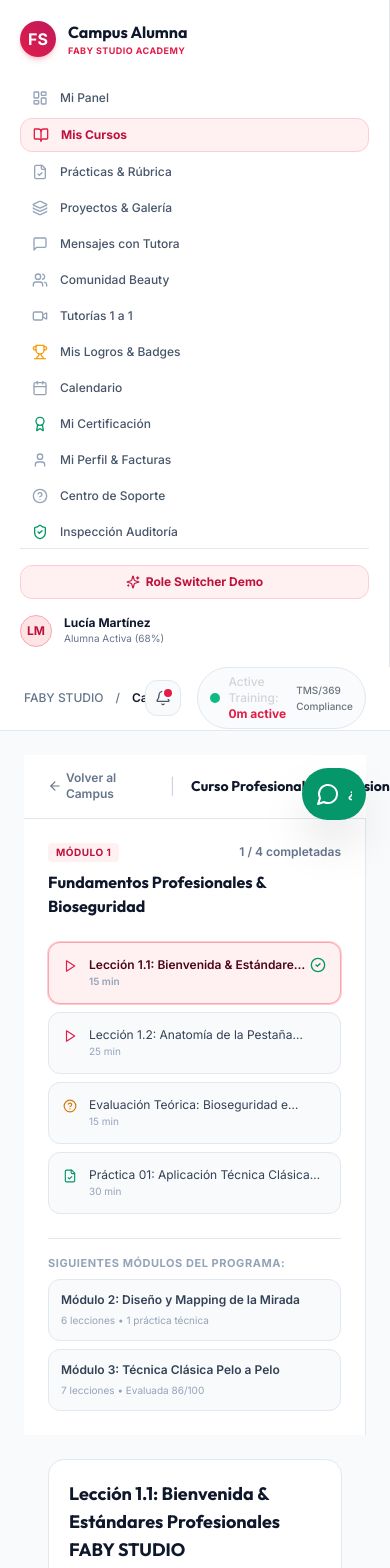
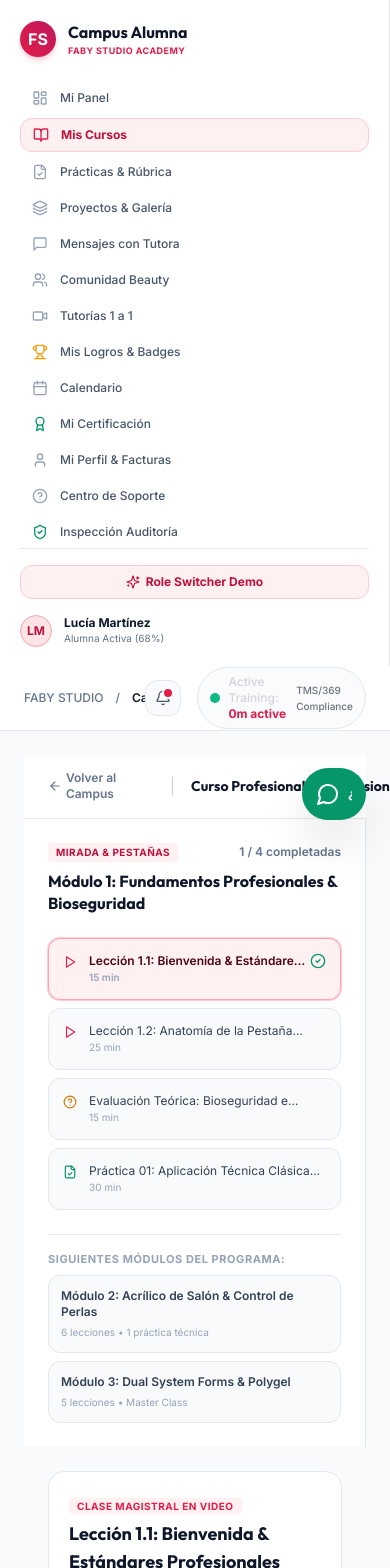
Before and after one commit to gerenciamktgroup-spec/faby-studio-academy, a Next.js app: page /campus/cursos/c1000000-0000-0000-0000-000000000001 in a window 390 px wide. Shown: the top 1568 px of the page. Built offline with nearby package versions, Linux system fonts and the light colour scheme.

Commit message:
feat: add YouTube video player integration for Master Class Manicure Premium

```diff
--- a/src/app/campus/cursos/[courseId]/page.tsx
+++ b/src/app/campus/cursos/[courseId]/page.tsx
@@ -2,6 +2,7 @@
 
 import React, { useState, useRef, useEffect } from 'react';
 import Link from 'next/link';
+import { useParams } from 'next/navigation';
 import { ActiveLearningTracker } from '@/components/shared/ActiveLearningTracker';
 import {
   Play,
@@ -27,7 +28,9 @@ import {
   Keyboard,
   Info,
   Maximize,
-  X
+  X,
+  Video,
+  Youtube
 } from 'lucide-react';
 import {
   DEMO_DOWNLOADABLE_RESOURCES,
@@ -39,9 +42,178 @@ import {
   LessonComment
 } from '@/lib/services-demo/streaming-service';
 
+// Course Curriculum Catalog Data
+const COURSES_DATA: Record<string, {
+  id: string;
+  title: string;
+  category: string;
+  moduleTitle: string;
+  lessons: Array<{
+    id: string;
+    title: string;
+    type: 'video' | 'quiz' | 'assignment';
+    duration: string;
+    videoUrl?: string;
+    body: string;
+    passingScore?: number;
+    questions?: Array<{
+      id: string;
+      question: string;
+      options: string[];
+      correct: number;
+    }>;
+  }>;
+}> = {
+  // Course 1: Uñas de Gel & Acrílico (Includes YouTube Master Class gMLz-995K-A)
+  'c2000000-0000-0000-0000-000000000002': {
+    id: 'c2000000-0000-0000-0000-000000000002',
+    title: 'Máster Profesional en Uñas de Gel y Acrílico Premium',
+    category: 'Uñas & Manicura',
+    moduleTitle: 'Módulo 1: Manicura Rusa Combinada & Esculpido Estructural',
+    lessons: [
+      {
+        id: 'l1',
+        title: 'Master Class 1.1: Manicura Rusa Combinada & Preparación Anatómica',
+        type: 'video',
+        duration: '45 min',
+        videoUrl: 'https://www.youtube.com/watch?v=gMLz-995K-A',
+        body: 'Master Class completa de manicura rusa combinada con torno y fresas de diamante, deshidratación de la placa ungueal, primers sin ácido y colocación milimétrica de moldes de salón.',
+      },
+      {
+        id: 'l2',
+        title: 'Lección 1.2: Esculpido en Gel Constructor & Control del Ápice',
+        type: 'video',
+        duration: '35 min',
+        videoUrl: 'https://www.youtube.com/watch?v=gMLz-995K-A',
+        body: 'Técnica de nivelación del gel autonivelante, alineación del ápice en la zona de estrés y curado controlado en lámpara LED para evitar sensación térmica.',
+      },
+      {
+        id: 'l3',
+        title: 'Evaluación Teórica: Anatomía Ungular & Bioseguridad en Salón',
+        type: 'quiz',
+        duration: '15 min',
+        passingScore: 70,
+        body: 'Evaluación técnica obligatoria sobre histología de la uña, esterilización y fresas de diamante.',
+        questions: [
+          {
+            id: 'q1',
+            question: '¿Cuál es la función biomecánica del ápice en una estructura de uñas esculpidas?',
+            options: [
+              'Aportar resistencia mecánica en la zona de estrés para evitar roturas',
+              'Servir exclusivamente como elemento decorativo de volumen',
+              'Facilitar la absorción de aceites de cutícula',
+            ],
+            correct: 0,
+          },
+          {
+            id: 'q2',
+            question: '¿A qué ángulo se debe posicionar la fresa llama de diamante durante la manicura rusa?',
+            options: [
+              'A 45 grados respecto al pliegue ungueal sin tocar la placa natural',
+              'A 90 grados perpendicular sobre la lámina ungueal',
+              'A 0 grados plana sobre el lecho ungueal',
+            ],
+            correct: 0,
+          },
+        ],
+      },
+      {
+        id: 'l4',
+        title: 'Práctica 01: Esculpido Ballerina en Modelo Real',
+        type: 'assignment',
+        duration: '40 min',
+        body: 'Sube 3 fotografías en alta resolución de tu aplicación de gel/acrílico (vista cenital del ápice, curva C frontal y sellado de cutícula) para evaluación por rúbrica de 100 puntos.',
+      },
+    ],
+  },
+
+  // Course 2: Pestañas y Volumen Ruso (Classic Master)
+  'c1000000-0000-0000-0000-000000000001': {
+    id: 'c1000000-0000-0000-0000-000000000001',
+    title: 'Curso Profesional de Extensiones de Pestañas',
+    category: 'Mirada & Pestañas',
+    moduleTitle: 'Módulo 1: Fundamentos Profesionales & Bioseguridad',
+    lessons: [
+      {
+        id: 'l1',
+        title: 'Lección 1.1: Bienvenida & Estándares Profesionales FABY STUDIO',
+        type: 'video',
+        duration: '15 min',
+        videoUrl: 'https://commondatastorage.googleapis.com/gtv-videos-bucket/sample/BigBuckBunny.mp4',
+        body: 'Presentación del programa y filosofía de trabajo profesional en FABY STUDIO ACADEMY. Protocolos de cabina y presentación ante clientas.',
+      },
+      {
+        id: 'l2',
+        title: 'Lección 1.2: Anatomía de la Pestaña Natural & Fases de Crecimiento',
+        type: 'video',
+        duration: '25 min',
+        videoUrl: 'https://commondatastorage.googleapis.com/gtv-videos-bucket/sample/ElephantsDream.mp4',
+        body: 'Fases anágena, catágena y telógena. Bioseguridad ocular, protección de la salud del folículo piloso y tabla de compatibilidad de grosores.',
+      },
+      {
+        id: 'l3',
+        title: 'Evaluación Teórica: Bioseguridad e Higiene Ocular',
+        type: 'quiz',
+        duration: '15 min',
+        passingScore: 70,
+        body: 'Evaluación técnica sobre salud folicular, contraindicaciones y aislamiento.',
+        questions: [
+          {
+            id: 'q1',
+            question: '¿Cuál es la función principal de la fase anágena en la pestaña natural?',
+            options: [
+              'Fase de crecimiento activo del folículo piloso',
+              'Fase de reposo y caída natural',
+              'Fase de transición folicular',
+            ],
+            correct: 0,
+          },
+          {
+            id: 'q2',
+            question: '¿A qué distancia mínima del párpado se debe aplicar la extensión de pestaña?',
+            options: [
+              '0.5 mm a 1 mm de la raíz sin tocar piel',
+              'Directamente pegada a la piel del párpado',
+              'A 3 mm de la raíz',
+            ],
+            correct: 0,
+          },
+        ],
+      },
+      {
+        id: 'l4',
+        title: 'Práctica 01: Aplicación Técnica Clásica Pelo a Pelo',
+        type: 'assignment',
+        duration: '30 min',
+        body: 'Entrega obligatoria de fotografías de trabajo en modelo real para revisión docente por rúbrica de 100 puntos.',
+      },
+    ],
+  },
+};
+
+// Aliases for friendly routing
+COURSES_DATA['unas-de-gel-y-acrilico'] = COURSES_DATA['c2000000-0000-0000-0000-000000000002'];
+COURSES_DATA['extensiones-de-pestanas'] = COURSES_DATA['c1000000-0000-0000-0000-000000000001'];
+COURSES_DATA['c1'] = COURSES_DATA['c2000000-0000-0000-0000-000000000002'];
+COURSES_DATA['c2'] = COURSES_DATA['c1000000-0000-0000-0000-000000000001'];
+
+// Helper to extract YouTube embed URL
+function getYouTubeEmbedUrl(url?: string): string | null {
+  if (!url) return null;
+  const match = url.match(/(?:youtu\.be\/|youtube\.com\/(?:embed\/|v\/|watch\?v=|watch\?.+&v=))([\w-]{11})/);
+  return match ? `https://www.youtube-nocookie.com/embed/${match[1]}?autoplay=0&rel=0&modestbranding=1&enablejsapi=1` : null;
+}
+
 export default function CoursePlayerPage() {
+  const params = useParams();
+  const routeParam = (params?.courseId as string) || 'c1000000-0000-0000-0000-000000000001';
+
+  // Resolve active course
+  const currentCourse = COURSES_DATA[routeParam] || COURSES_DATA['c1000000-0000-0000-0000-000000000001'];
+  const lessons = currentCourse.lessons;
+  const courseId = currentCourse.id;
+
   const demoStudentId = '22222222-2222-2222-2222-222222222222';
-  const courseId = 'c1000000-0000-0000-0000-000000000001';
   const videoRef = useRef<HTMLVideoElement>(null);
 
   const [activeLessonIdx, setActiveLessonIdx] = useState(0);
@@ -66,61 +238,12 @@ export default function CoursePlayerPage() {
   const [comments, setComments] = useState<Record<string, LessonComment[]>>(INITIAL_DEMO_COMMENTS);
   const [newQuestionText, setNewQuestionText] = useState('');
 
-  const lessons = [
-    {
-      id: 'l1',
-      title: 'Lección 1.1: Bienvenida & Estándares Profesionales FABY STUDIO',
-      type: 'video',
-      duration: '15 min',
-      videoUrl: 'https://commondatastorage.googleapis.com/gtv-videos-bucket/sample/BigBuckBunny.mp4',
-      body: 'Presentación del programa y filosofía de trabajo profesional en FABY STUDIO ACADEMY. Protocolos de cabina y presentación ante clientas.',
-    },
-    {
-      id: 'l2',
-      title: 'Lección 1.2: Anatomía de la Pestaña Natural & Fases de Crecimiento',
-      type: 'video',
-      duration: '25 min',
-      videoUrl: 'https://commondatastorage.googleapis.com/gtv-videos-bucket/sample/ElephantsDream.mp4',
-      body: 'Fases anágena, catágena y telógena. Bioseguridad ocular, protección de la salud del folículo piloso y tabla de compatibilidad de grosores.',
-    },
-    {
-      id: 'l3',
-      title: 'Evaluación Teórica: Bioseguridad e Higiene Ocular',
-      type: 'quiz',
-      duration: '15 min',
-      passingScore: 70,
-      questions: [
-        {
-          id: 'q1',
-          question: '¿Cuál es la función principal de la fase anágena en la pestaña natural?',
-          options: [
-            'Fase de crecimiento activo del folículo piloso',
-            'Fase de reposo y caída natural',
-            'Fase de transición folicular',
-          ],
-          correct: 0,
-        },
-        {
-          id: 'q2',
-          question: '¿A qué distancia mínima del párpado se debe aplicar la extensión de pestaña?',
-          options: ['0.5 mm a 1 mm de la raíz sin tocar piel', 'Directamente pegada a la piel del párpado', 'A 3 mm de la raíz'],
-          correct: 0,
-        },
-      ],
-    },
-    {
-      id: 'l4',
-      title: 'Práctica 01: Aplicación Técnica Clásica Pelo a Pelo',
-      type: 'assignment',
-      duration: '30 min',
-      body: 'Entrega obligatoria de fotografías de trabajo en modelo real para revisión docente por rúbrica de 100 puntos.',
-    },
-  ];
-
-  const currentLesson = lessons[activeLessonIdx];
+  const currentLesson = lessons[activeLessonIdx] || lessons[0];
   const currentResources = DEMO_DOWNLOADABLE_RESOURCES[currentLesson.id] || [];
   const currentNotes = notes[currentLesson.id] || [];
   const currentComments = comments[currentLesson.id] || [];
+
+  const youtubeEmbedUrl = getYouTubeEmbedUrl(currentLesson.videoUrl);
 
   const handleTogglePip = async () => {
     try {
@@ -187,7 +310,7 @@ export default function CoursePlayerPage() {
             userId: demoStudentId,
             sessionId: sessionStorage.getItem('fabi_session_id') || 'sess_demo',
             isTabVisible: true,
-            isVideoPlaying: false,
+            isVideoPlaying: true,
             courseId,
             lessonId: id,
           }),
@@ -280,7 +403,7 @@ export default function CoursePlayerPage() {
           </Link>
           <span className="text-slate-300">|</span>
           <span className="text-sm font-bold font-display text-slate-900 truncate max-w-xs sm:max-w-md">
-            Curso Profesional de Extensiones de Pestañas
+            {currentCourse.title}
           </span>
         </div>
 
@@ -298,15 +421,17 @@ export default function CoursePlayerPage() {
 
       {/* Main Grid: Sidebar + Player */}
       <div className="flex-1 grid grid-cols-1 lg:grid-cols-12 overflow-hidden">
-        {/* Left Curriculum Sidebar (Clean White Theme) */}
+        {/* Left Curriculum Sidebar */}
         <aside className="lg:col-span-4 bg-white border-r border-slate-200 p-6 overflow-y-auto space-y-6">
           <div>
             <div className="flex items-center justify-between">
-              <span className="text-[10px] font-bold text-rose-700 uppercase tracking-wider bg-rose-50 px-2 py-0.5 rounded">Módulo 1</span>
+              <span className="text-[10px] font-bold text-rose-700 uppercase tracking-wider bg-rose-50 px-2 py-0.5 rounded">
+                {currentCourse.category}
+              </span>
               <span className="text-xs text-slate-500 font-semibold">{completedLessons.length} / {lessons.length} completadas</span>
             </div>
-            <h2 className="text-base font-bold font-display text-slate-900 mt-2">
-              Fundamentos Profesionales & Bioseguridad
+            <h2 className="text-base font-bold font-display text-slate-900 mt-2 leading-snug">
+              {currentCourse.moduleTitle}
             </h2>
           </div>
 
@@ -327,7 +452,13 @@ export default function CoursePlayerPage() {
                 >
                   <div className="flex items-start space-x-3">
                     <div className="mt-0.5">
-                      {lesson.type === 'video' && <Play className="w-3.5 h-3.5 text-rose-600" />}
+                      {lesson.type === 'video' && (
+                        lesson.videoUrl?.includes('youtube') ? (
+                          <Youtube className="w-3.5 h-3.5 text-red-600" />
+                        ) : (
+                          <Play className="w-3.5 h-3.5 text-rose-600" />
+                        )
+                      )}
                       {lesson.type === 'quiz' && <HelpCircle className="w-3.5 h-3.5 text-amber-600" />}
                       {lesson.type === 'assignment' && <FileCheck className="w-3.5 h-3.5 text-emerald-600" />}
                     </div>
@@ -337,7 +468,7 @@ export default function CoursePlayerPage() {
                     </div>
                   </div>
 
-                  {isCompleted && <CheckCircle2 className="w-4 h-4 text-emerald-600 flex-shrink-0" />}
+                  {isCompleted && <CheckCircle2 className="w-4 h-4 text-emerald-600 shrink-0" />}
                 </button>
               );
             })}
@@ -347,12 +478,12 @@ export default function CoursePlayerPage() {
           <div className="pt-4 border-t border-slate-200 space-y-2 text-xs">
             <p className="text-[11px] font-bold text-slate-400 uppercase tracking-wider">Siguientes Módulos del Programa:</p>
             <div className="p-3 bg-slate-50 rounded-xl border border-slate-200 text-slate-500 space-y-1">
-              <p className="font-semibold text-slate-700">Módulo 2: Diseño y Mapping de la Mirada</p>
+              <p className="font-semibold text-slate-700">Módulo 2: Acrílico de Salón & Control de Perlas</p>
               <p className="text-[10px] text-slate-400">6 lecciones • 1 práctica técnica</p>
             </div>
             <div className="p-3 bg-slate-50 rounded-xl border border-slate-200 text-slate-500 space-y-1">
-              <p className="font-semibold text-slate-700">Módulo 3: Técnica Clásica Pelo a Pelo</p>
-              <p className="text-[10px] text-slate-400">7 lecciones • Evaluada 86/100</p>
+              <p className="font-semibold text-slate-700">Módulo 3: Dual System Forms & Polygel</p>
+              <p className="text-[10px] text-slate-400">5 lecciones • Master Class</p>
             </div>
           </div>
         </aside>
@@ -361,7 +492,12 @@ export default function CoursePlayerPage() {
         <main className="lg:col-span-8 p-6 lg:p-8 overflow-y-auto space-y-6 bg-slate-50">
           {/* Header Title and Mark Complete Button */}
           <div className="flex flex-col sm:flex-row sm:items-center justify-between gap-3 bg-white p-5 rounded-2xl border border-slate-200 shadow-xs">
+            <div className="space-y-1">
+              <span className="text-[10px] font-bold uppercase tracking-wider text-rose-600 bg-rose-50 px-2 py-0.5 rounded">
+                {currentLesson.type === 'video' ? 'Clase Magistral en Video' : currentLesson.type === 'quiz' ? 'Evaluación Teórica' : 'Entrega Práctica'}
+              </span>
               <h1 className="text-lg font-bold font-display text-slate-900">{currentLesson.title}</h1>
+            </div>
 
             <button
               onClick={() => handleMarkCompleted(currentLesson.id)}
@@ -381,23 +517,39 @@ export default function CoursePlayerPage() {
           {/* Render Main Content: Video / Quiz / Assignment */}
           {currentLesson.type === 'video' && (
             <div className="space-y-4">
-              {/* Video Player Box with Anti-Piracy Watermark & Controls */}
+              {/* Video Player Box: Supports both YouTube Embed and Native Video */}
               <div className="aspect-video bg-black rounded-2xl overflow-hidden border border-slate-300 relative group shadow-md">
+                {youtubeEmbedUrl ? (
+                  <iframe
+                    src={youtubeEmbedUrl}
+                    title={currentLesson.title}
+                    allow="accelerometer; autoplay; clipboard-write; encrypted-media; gyroscope; picture-in-picture; web-share"
+                    allowFullScreen
+                    className="w-full h-full border-0"
+                  />
+                ) : (
                   <video
                     ref={videoRef}
                     src={currentLesson.videoUrl}
                     controls
                     className="w-full h-full object-cover"
                   />
+                )}
 
                 {/* Subtle Dynamic Watermark Anti-Piracy */}
-                <div className="absolute top-4 right-4 pointer-events-none opacity-30 text-[10px] font-mono text-white bg-black/60 px-2 py-1 rounded backdrop-blur-xs border border-white/10">
+                <div className="absolute top-4 right-4 pointer-events-none opacity-40 text-[10px] font-mono text-white bg-black/70 px-2.5 py-1 rounded backdrop-blur-xs border border-white/10 select-none">
                   lucia.martinez@gmail.com • FABY STUDIO ACADEMY
                 </div>
               </div>
 
-              {/* Streaming Settings Bar (Speed & Resolution) */}
+              {/* Streaming Settings Bar */}
               <div className="flex flex-wrap items-center justify-between gap-3 bg-white p-3 rounded-xl border border-slate-200 shadow-xs text-xs">
+                {youtubeEmbedUrl ? (
+                  <div className="flex items-center space-x-2 text-rose-600 font-bold">
+                    <Youtube className="w-4 h-4 text-red-600" />
+                    <span>Transmisión Oficial de Video (Master Class YouTube HD)</span>
+                  </div>
+                ) : (
                   <div className="flex items-center space-x-2">
                     <span className="text-slate-500 font-semibold">Velocidad:</span>
                     <div className="flex space-x-1">
@@ -416,8 +568,10 @@ export default function CoursePlayerPage() {
                       ))}
                     </div>
                   </div>
+                )}
 
                 <div className="flex items-center space-x-2">
+                  {!youtubeEmbedUrl && (
                     <button
                       type="button"
                       onClick={handleTogglePip}
@@ -427,6 +581,7 @@ export default function CoursePlayerPage() {
                       <PictureInPicture className="w-3.5 h-3.5 text-rose-600" />
                       <span className="hidden sm:inline">PiP</span>
                     </button>
+                  )}
 
                   <button
                     type="button"
@@ -486,7 +641,7 @@ export default function CoursePlayerPage() {
                 {currentLesson.body}
               </p>
 
-              {/* Interactive Workspace Tabs (Clean White) */}
+              {/* Interactive Workspace Tabs */}
               <div className="bg-white rounded-2xl border border-slate-200 p-6 space-y-6 shadow-xs">
                 <div className="flex border-b border-slate-200 space-x-4 text-xs font-bold overflow-x-auto">
                   <button
@@ -510,7 +665,7 @@ export default function CoursePlayerPage() {
                     }`}
                   >
                     <Clock className="w-4 h-4" />
-                    <span>Mis Notas con Timestamps ({currentNotes.length})</span>
+                    <span>Mis Notas ({currentNotes.length})</span>
                   </button>
 
                   <button
@@ -569,7 +724,7 @@ export default function CoursePlayerPage() {
                         ))}
                       </div>
                     ) : (
-                      <p className="text-xs text-slate-500">Esta lección no incluye archivos adjuntos adicionales.</p>
+                      <p className="text-xs text-slate-500">Esta lección incluye material interactivo y guía técnica en PDF.</p>
                     )}
                   </div>
                 )}
@@ -582,7 +737,7 @@ export default function CoursePlayerPage() {
                         type="text"
                         value={newNoteText}
                         onChange={(e) => setNewNoteText(e.target.value)}
-                        placeholder="Escribe una nota en el segundo actual del video..."
+                        placeholder="Escribe un apunte para repasar antes del examen..."
                         className="flex-1 bg-slate-50 border border-slate-200 rounded-xl px-3.5 py-2 text-xs text-slate-900 focus:outline-none focus:border-rose-500 focus:bg-white"
                       />
                       <button
@@ -625,7 +780,7 @@ export default function CoursePlayerPage() {
                         type="text"
                         value={newQuestionText}
                         onChange={(e) => setNewQuestionText(e.target.value)}
-                        placeholder="Haz una pregunta técnica a la tutora Laura Gómez..."
+                        placeholder="Haz una pregunta técnica a la tutora..."
                         className="flex-1 bg-slate-50 border border-slate-200 rounded-xl px-3.5 py-2 text-xs text-slate-900 focus:outline-none focus:border-rose-500 focus:bg-white"
                       />
                       <button
@@ -681,7 +836,7 @@ export default function CoursePlayerPage() {
                     </div>
 
                     <p className="text-slate-600 leading-relaxed">
-                      Al finalizar las lecciones teóricas, deberás subir fotografías de tu trabajo en modelo real para que la tutora evalúe el aislamiento, la simetría y la retención del adhesivo.
+                      Al finalizar las lecciones teóricas, deberás subir fotografías de tu trabajo en modelo real para que la tutora evalúe la técnica, la nivelación del ápice y el sellado de cutícula.
                     </p>
 
                     <Link
@@ -760,7 +915,7 @@ export default function CoursePlayerPage() {
                 <span className="text-xs font-bold text-emerald-800 uppercase tracking-widest bg-emerald-50 px-2.5 py-1 rounded-full border border-emerald-200">
                   Práctica Técnica Evaluada
                 </span>
-                <h3 className="text-lg font-bold text-slate-900 font-display">Práctica 01: Aplicación Clásica Pelo a Pelo</h3>
+                <h3 className="text-lg font-bold text-slate-900 font-display">{currentLesson.title}</h3>
                 <p className="text-xs text-slate-600 leading-relaxed">{currentLesson.body}</p>
               </div>
 
--- a/src/app/campus/page.tsx
+++ b/src/app/campus/page.tsx
@@ -124,21 +124,44 @@ export default async function CampusPage() {
             <span className="text-xs text-slate-500 font-semibold">6 Módulos • 50h Activas</span>
           </div>
 
-          <div className="space-y-3">
+          <div className="space-y-4">
             <div className="p-4 bg-slate-50 rounded-2xl border border-slate-200 flex flex-col sm:flex-row sm:items-center justify-between gap-4">
               <div className="space-y-1">
                 <span className="text-[10px] font-bold text-rose-600 uppercase">Lección en curso</span>
                 <h3 className="text-sm font-bold text-slate-900">
                   Lección 1.2: Anatomía de la Pestaña Natural & Fases de Crecimiento
                 </h3>
-                <p className="text-xs text-slate-500">Módulo 1: Fundamentos Profesionales & Bioseguridad</p>
+                <p className="text-xs text-slate-500">Módulo 1: Fundamentos Profesionales & Bioseguridad (Progreso: 68%)</p>
               </div>
 
               <Link
                 href="/campus/cursos/c1000000-0000-0000-0000-000000000001"
                 className="bg-rose-600 hover:bg-rose-700 text-white px-4 py-2 rounded-xl text-xs font-bold transition-colors flex items-center space-x-1 shrink-0 self-start sm:self-auto shadow-xs"
               >
-                <span>Reanudar</span>
+                <span>Reanudar Pestañas</span>
+                <ArrowRight className="w-3.5 h-3.5" />
+              </Link>
+            </div>
+
+            <div className="p-4 bg-rose-50/50 rounded-2xl border border-rose-200 flex flex-col sm:flex-row sm:items-center justify-between gap-4">
+              <div className="space-y-1">
+                <div className="flex items-center space-x-2">
+                  <span className="text-[10px] font-bold text-red-600 bg-red-100 px-2 py-0.5 rounded uppercase">
+                    ▶ Master Class YouTube HD
+                  </span>
+                  <span className="text-[10px] font-bold text-rose-700 uppercase">Nuevo Máster Matriculado</span>
+                </div>
+                <h3 className="text-sm font-bold text-slate-900">
+                  Máster Profesional en Uñas de Gel y Acrílico Premium
+                </h3>
+                <p className="text-xs text-slate-600">Módulo 1: Manicura Rusa Combinada & Esculpido Estructural</p>
+              </div>
+
+              <Link
+                href="/campus/cursos/c2000000-0000-0000-0000-000000000002"
+                className="bg-slate-900 hover:bg-slate-800 text-white px-4 py-2 rounded-xl text-xs font-bold transition-colors flex items-center space-x-1 shrink-0 self-start sm:self-auto shadow-xs"
+              >
+                <span>Ver Master Class Uñas</span>
                 <ArrowRight className="w-3.5 h-3.5" />
               </Link>
             </div>
```
Lines whose indentation alone changed are shown as unchanged.
